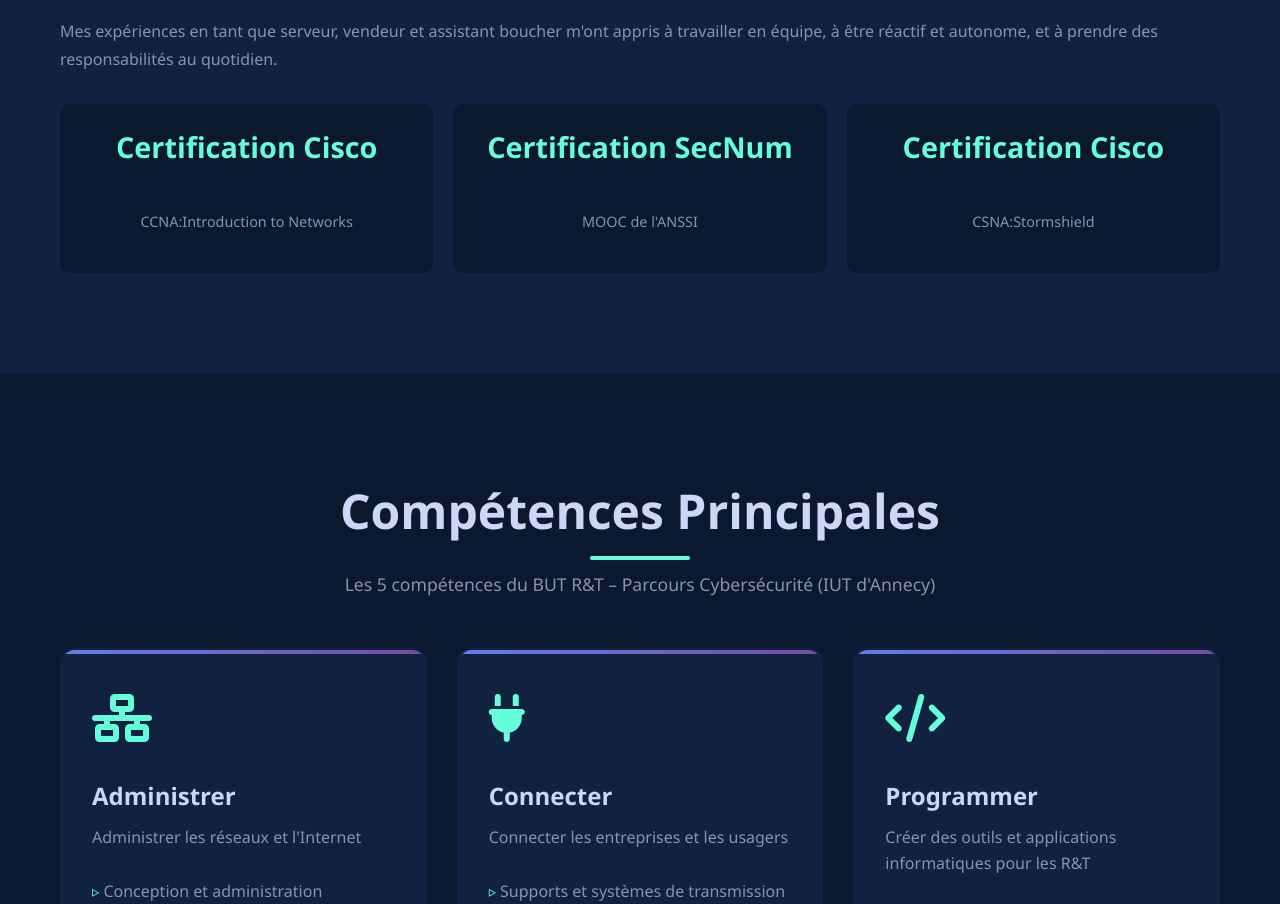
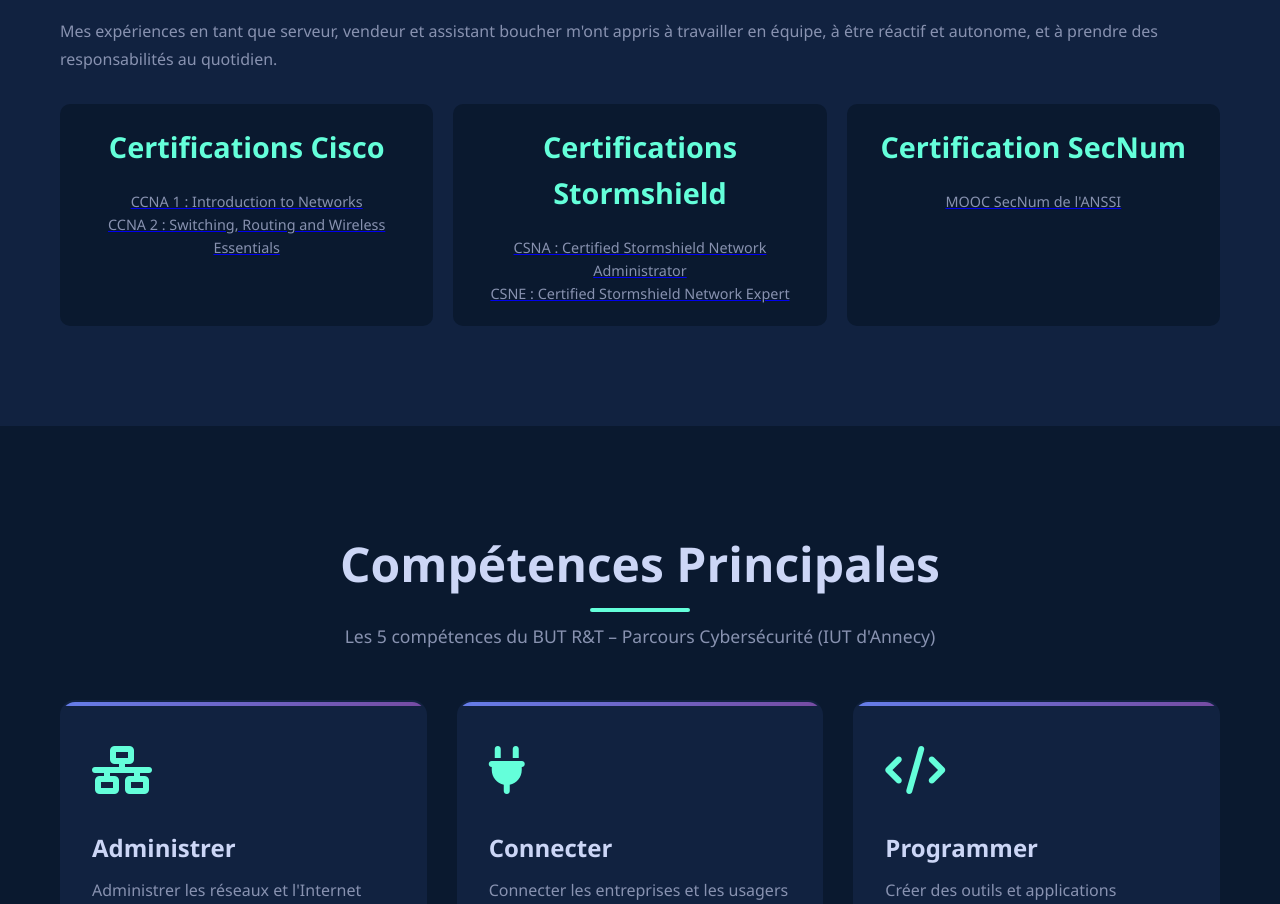
Before and after one commit to arthurfaure74/portfolio, a plain HTML site: page index.html in a window 1280 px wide. Shown: the part 1279-2183 px from the top of the page. Drawn offline with Linux system fonts and the light colour scheme.

Commit message:
Revise certifications section in index.html
Updated certification section with new links and categories.

```diff
--- a/index.html
+++ b/index.html
@@ -80,23 +80,35 @@
                     </p>
 
 <div class="stats">
-                        <a href="https://www.credly.com/badges/911272e9-ced4-4650-8f33-0d4d8f1b59e7" class="stat-item" style="text-decoration:none;" target="_blank" rel="noopener noreferrer">
-                        <h3>Certification Cisco</h3>
-                        <div class="stat-item">
-                            <span class="stat-label">CCNA:Introduction to Networks</span>
+    <div class="stat-item cert-category">
+        <h3>Certifications Cisco</h3>
+        <div class="cert-links">
+            <a href="https://www.credly.com/badges/911272e9-ced4-4650-8f33-0d4d8f1b59e7" class="cert-link" target="_blank" rel="noopener noreferrer">
+                <span class="stat-label">CCNA 1 : Introduction to Networks</span>
+            </a>
+            <a href="LIEN_CCNA_2" class="cert-link" target="_blank" rel="noopener noreferrer">
+                <span class="stat-label">CCNA 2 : Switching, Routing and Wireless Essentials</span>
+            </a>
         </div>
+    </div>
+
+    <div class="stat-item cert-category">
+        <h3>Certifications Stormshield</h3>
+        <div class="cert-links">
+            <a href="LIEN_CSNA" class="cert-link" target="_blank" rel="noopener noreferrer">
+                <span class="stat-label">CSNA : Certified Stormshield Network Administrator</span>
             </a>
-                        <a href="./Certification_Secnum.pdf" class="stat-item" style="text-decoration:none;" target="_blank" rel="noopener noreferrer">
+            <a href="LIEN_CSNE" class="cert-link" target="_blank" rel="noopener noreferrer">
+                <span class="stat-label">CSNE : Certified Stormshield Network Expert</span>
+            </a>
+        </div>
+    </div>
+
+    <div class="stat-item cert-category">
         <h3>Certification SecNum</h3>
-                        <div class="stat-item">
-                            <span class="stat-label">MOOC de l'ANSSI</span>
-                        </div>
-                        </a>
-                        <a href="https://www.stormshield.com/fr/" class="stat-item" style="text-decoration:none;" target="_blank" rel="noopener noreferrer">
-                        <h3>Certification Cisco</h3>
-                        <div class="stat-item">
-                            <span class="stat-label">CSNA:Stormshield</span>
-                        </div>
+        <div class="cert-links">
+            <a href="./Certification_Secnum.pdf" class="cert-link" target="_blank" rel="noopener noreferrer">
+                <span class="stat-label">MOOC SecNum de l'ANSSI</span>
             </a>
         </div>
     </div>
```
Lines whose indentation alone changed are shown as unchanged.
